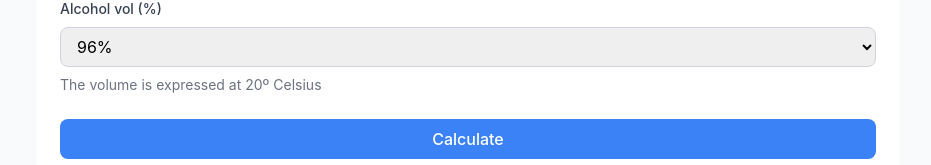
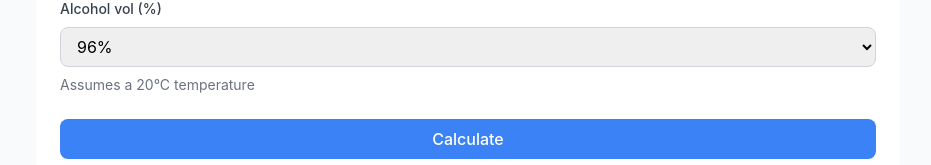
Before and after one commit to steroman/limoncello, a Vue app: page / in a window 1280 px wide. Shown: the part 639-804 px from the top of the page, without its empty margins (172-1103 px from the left). Built offline with nearby package versions, Linux system fonts and the light colour scheme.

Commit message:
unsaved locales, check diff

```diff
--- a/src/i18n/locales/en.js
+++ b/src/i18n/locales/en.js
@@ -21,7 +21,7 @@ export default {
           waterHelper: '1g of water equals 1ml',
           alcohol: 'Alcohol (g)',
           alcoholVol: 'Alcohol vol (%)',
-          alcoholHelper: 'The volume is expressed at 20º Celsius'
+          alcoholHelper: 'Assumes a 20°C temperature'
         }
       },
       waterSugar: {
--- a/src/i18n/locales/es.js
+++ b/src/i18n/locales/es.js
@@ -21,7 +21,7 @@ export default {
           waterHelper: '1g de agua equivale a 1ml',
           alcohol: 'Alcohol (g)',
           alcoholVol: 'Vol de alcohol (%)',
-          alcoholHelper: 'El volumen está expresado a 20º Celsius'
+          alcoholHelper: 'A una temperatura de 20°C'
         }
       },
       waterSugar: {
--- a/src/i18n/locales/it.js
+++ b/src/i18n/locales/it.js
@@ -21,7 +21,7 @@ export default {
           waterHelper: '1g di acqua equivale a 1ml',
           alcohol: 'Alcol (g)',
           alcoholVol: 'Vol alcol (%)',
-          alcoholHelper: 'Il volume è espresso a 20º Celsius'
+          alcoholHelper: 'Ad una temperatura di 20°C'
         }
       },
       waterSugar: {
```
